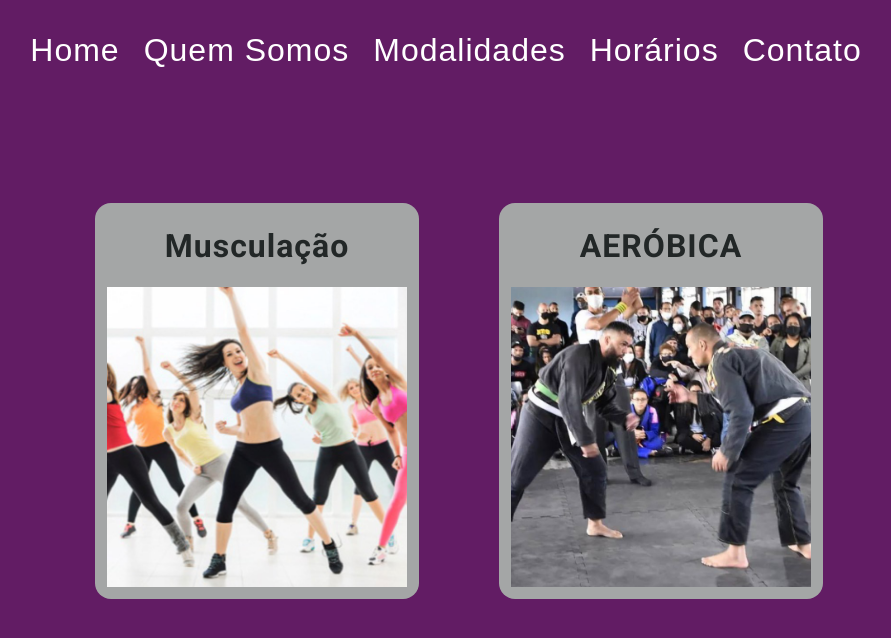
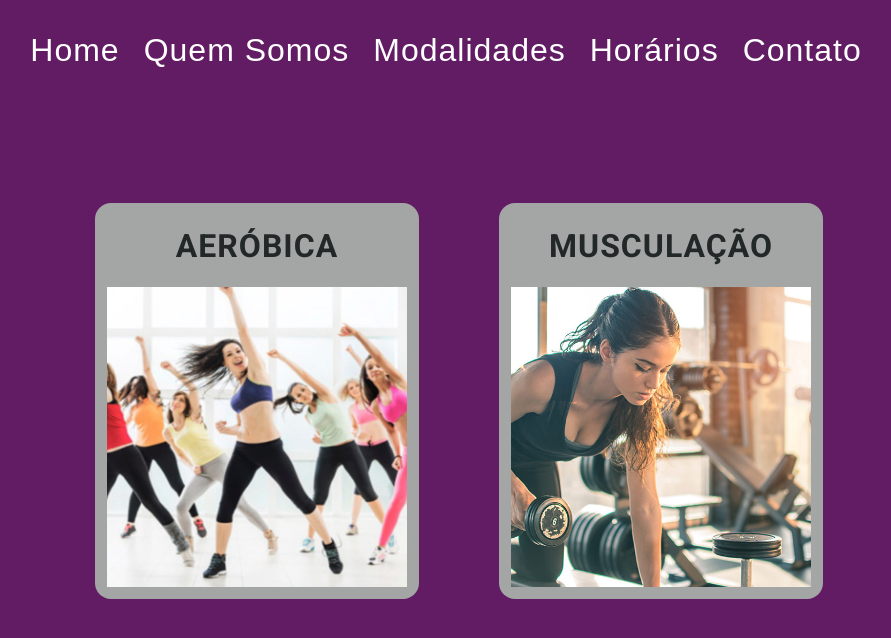
Before and after one commit to Daniel-Alves2017/gymwoman, a React (Vite) app: page /modality in a window 1280 px wide. Shown: the top 638 px of the page, without its empty margins (181-1072 px from the left). Built offline with nearby package versions, Linux system fonts and the light colour scheme; some icons are missing.

Commit message:
INCLUSÃO DE IMAGEM

```diff
--- a/src/pages/modality/index.tsx
+++ b/src/pages/modality/index.tsx
@@ -18,11 +18,11 @@ function Modality() {
       {step === 0 && (
         <aside className="modality group">
           <Card onClick={() => SetStep(1)}>
-            <p>Musculação</p>
+            <p>AERÓBICA</p>
             <img src={bg_modalidade_kick} alt="modalidade de musculação" />
           </Card>
           <Card onClick={() => SetStep(2)}>
-            <p>AERÓBICA</p>
+            <p>MUSCULAÇÃO</p>
             <img src={bg_modalidade_jiu} alt="modalidade de AERÓBICA" />
           </Card>
         </aside>
```
Also changed, not shown: src/assets/images/bg_modalidade_jiu.png.
